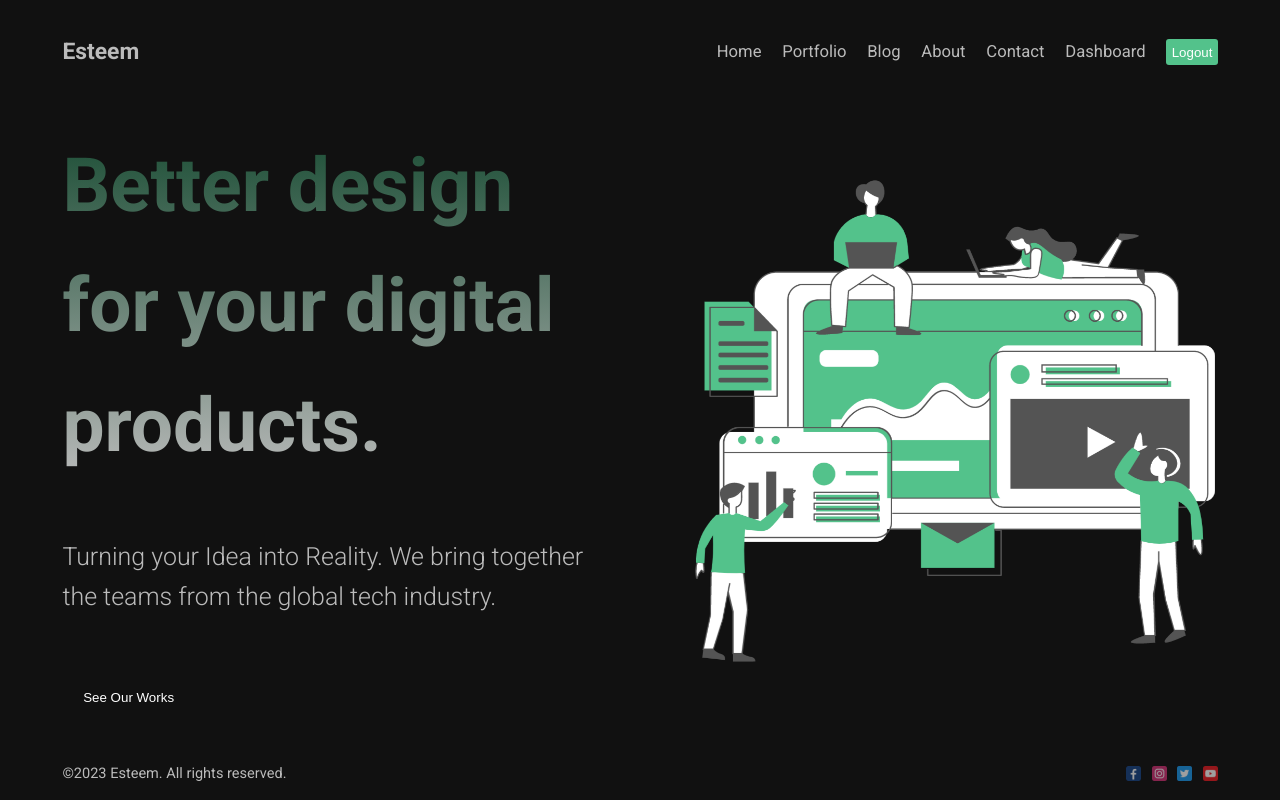
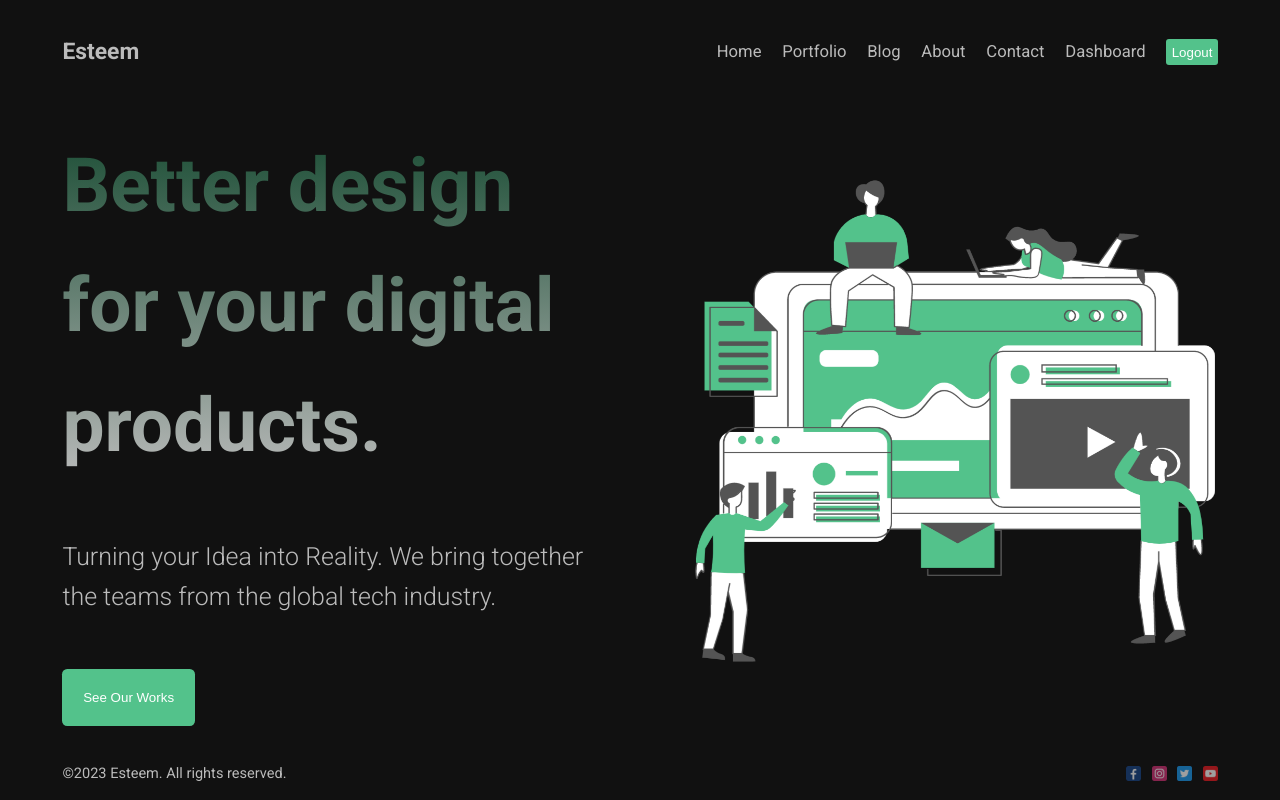
Before and after one commit to esteemayo/next_13, a Next.js app: page / in a window 1280 px wide. Built offline with nearby package versions, Linux system fonts and the light colour scheme.

Commit message:
fix: rename css varaible

```diff
--- a/src/components/button/Button.module.scss
+++ b/src/components/button/Button.module.scss
@@ -4,7 +4,7 @@
   text-transform: capitalize;
   width: max-content;
   padding: 2rem;
-  background-color: var(--clr-primary-green);
+  background-color: var(--clr-main);
   color: var(--clr-white);
   border-radius: 0.5rem;
   cursor: pointer;
```
